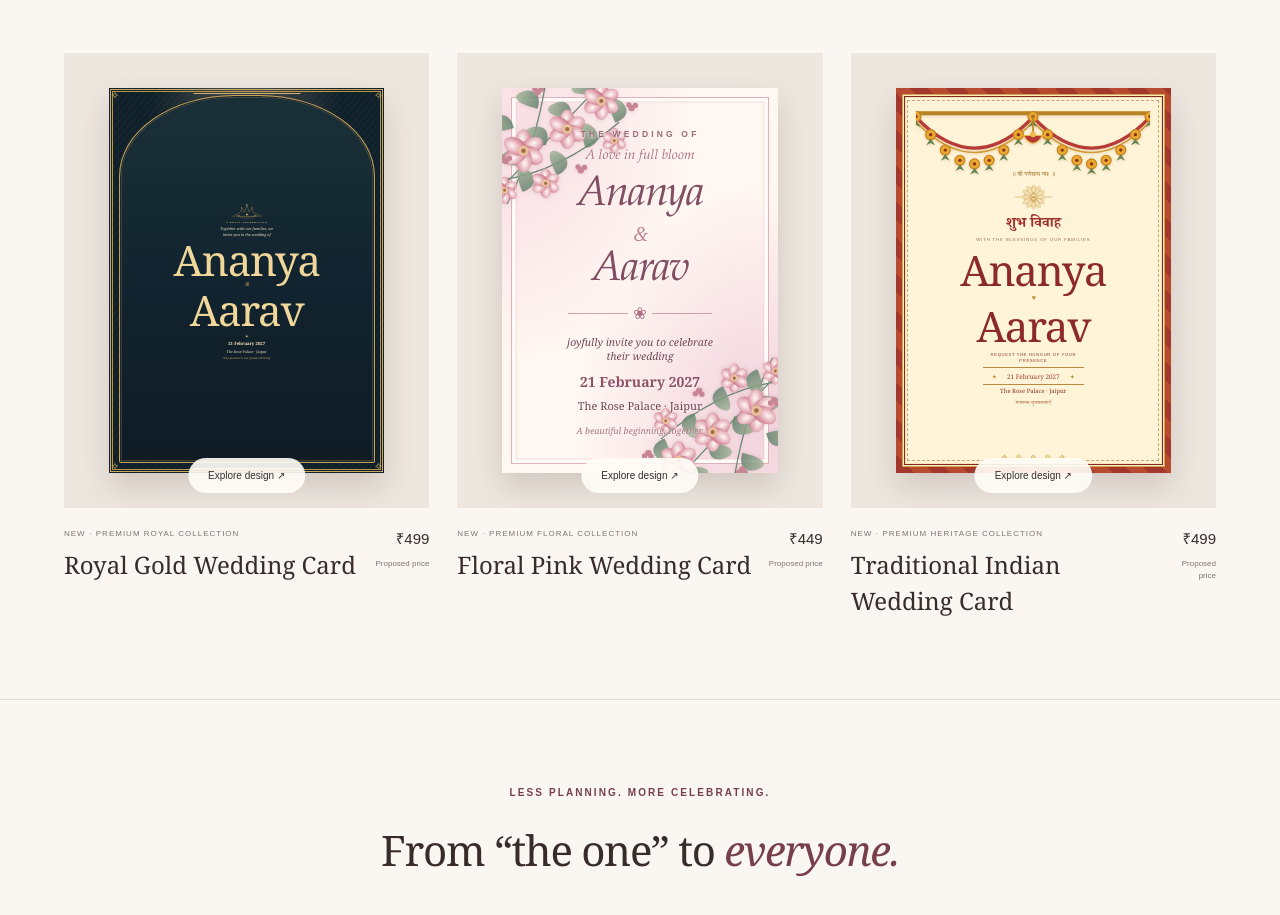
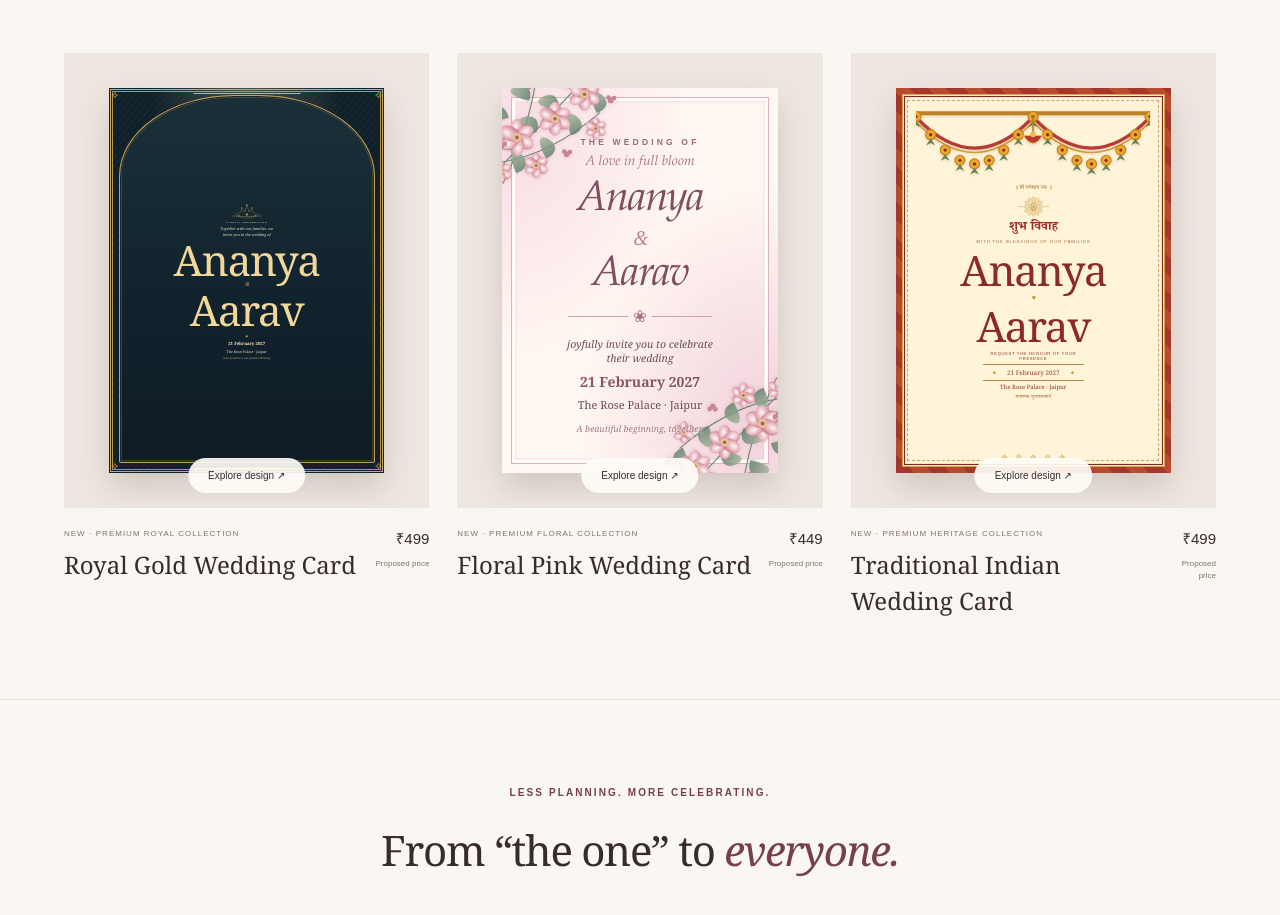
Before and after one commit to shuvinexofficial143-design/wedding_website, a Next.js app: page / in a window 1280 px wide. Shown: the part 1568-2483 px from the top of the page. Built offline with nearby package versions, Linux system fonts and the light colour scheme.

Commit message:
fix(cards): refine floral spacing and prevent traditional toran text overlap

```diff
--- a/src/app/globals.css
+++ b/src/app/globals.css
@@ -931,15 +931,15 @@ td {
   box-shadow: inset 0 0 0 1.4cqw #fffaf8, inset 0 0 0 1.55cqw #e4bec5;
   pointer-events: none;
 }
-.floral-top,.floral-bottom { position: absolute; z-index: 2; width: 53%; height: auto; pointer-events: none; }
-.floral-top { top: -2%; left: -2%; }
-.floral-bottom { bottom: -2%; right: -2%; transform: rotate(180deg); }
+.floral-top,.floral-bottom { position: absolute; z-index: 2; width: 46%; height: auto; pointer-events: none; }
+.floral-top { top: -3%; left: -3%; }
+.floral-bottom { bottom: -3%; right: -3%; transform: rotate(180deg); }
 .floral-spray-art { width: 100%; height: auto; filter: drop-shadow(0 .6cqw .7cqw #98465a24); }
 .floral-inner {
-  position: absolute; inset: 19cqw 12cqw 17cqw;
+  position: absolute; inset: 22cqw 12cqw 18cqw;
   z-index: 3;
   display: flex; flex-direction: column; align-items: center; justify-content: center;
-  gap: 3.2cqw;
+  gap: 2.7cqw;
   text-shadow: 0 .4cqw 1cqw #fff9f4;
 }
 .floral-kicker { font: 600 3.1cqw Arial,sans-serif; letter-spacing: 1.15cqw; color: #9b6c76; }
@@ -984,14 +984,14 @@ td {
 }
 .ti-content {
   position: absolute; z-index: 3;
-  top: 25cqw; bottom: 15cqw; left: 11cqw; right: 11cqw;
-  display: flex; flex-direction: column; align-items: center; justify-content: center; gap: 2.4cqw;
+  top: 31cqw; bottom: 16cqw; left: 11cqw; right: 11cqw;
+  display: flex; flex-direction: column; align-items: center; justify-content: center; gap: 1.45cqw;
 }
-.ti-blessing { font: 4cqw/1.4 Georgia,serif; color: #a56e2c; }
-.indian-mandala { width: 24cqw; height: auto; color: #c18b30; }
-.ti-heading { font: 700 9.5cqw/1.2 "Noto Serif Devanagari", "Mangal", Georgia,serif; color: #9f302b; }
+.ti-blessing { font: 3.5cqw/1.35 Georgia,serif; color: #a56e2c; }
+.indian-mandala { width: 20cqw; height: auto; color: #c18b30; }
+.ti-heading { font: 700 8.5cqw/1.2 "Noto Serif Devanagari", "Mangal", Georgia,serif; color: #9f302b; }
 .ti-invite { font: 2.75cqw/1.45 Arial,sans-serif; letter-spacing: .58cqw; color: #9b6947; }
-.ti-names { font: 400 9cqw/1.08 Georgia,serif; color: #8c2929; }
+.ti-names { font: 400 8cqw/1.08 Georgia,serif; color: #8c2929; }
 .ti-names em { font-size: 4.6cqw; padding: 1cqw 0; color: #c18b30; }
 .ti-announcement { font: 2.7cqw/1.35 Arial,sans-serif; letter-spacing: .4cqw; max-width: 63cqw; }
 .ti-date-container {
@@ -1005,8 +1005,8 @@ td {
 .ti-venue { font: 3.8cqw/1.35 Georgia,serif; max-width: 67cqw; overflow-wrap: anywhere; }
 .ti-footer { font: 3.2cqw/1.3 "Noto Serif Devanagari", "Mangal",Georgia,serif; color: #ad6c34; }
 .ti-bottom-tile { position: absolute; bottom: 6cqw; width: 100%; left: 0; font-size: 5cqw; color: #e0bb6c; }
-.premium-traditional-indian:has(.premium-couple-photo) .ti-content { gap: 1.4cqw; }
-.premium-traditional-indian:has(.premium-couple-photo) .indian-mandala { width: 17cqw; }
+.premium-traditional-indian:has(.premium-couple-photo) .ti-content { gap: .8cqw; top: 30cqw; }
+.premium-traditional-indian:has(.premium-couple-photo) .indian-mandala { width: 14cqw; }
 .premium-traditional-indian:has(.premium-couple-photo) .ti-names { font-size: 7.5cqw; }
 
 /* Responsive containers: no viewport-sized fixed art, so browser and export render consistently. */
```
